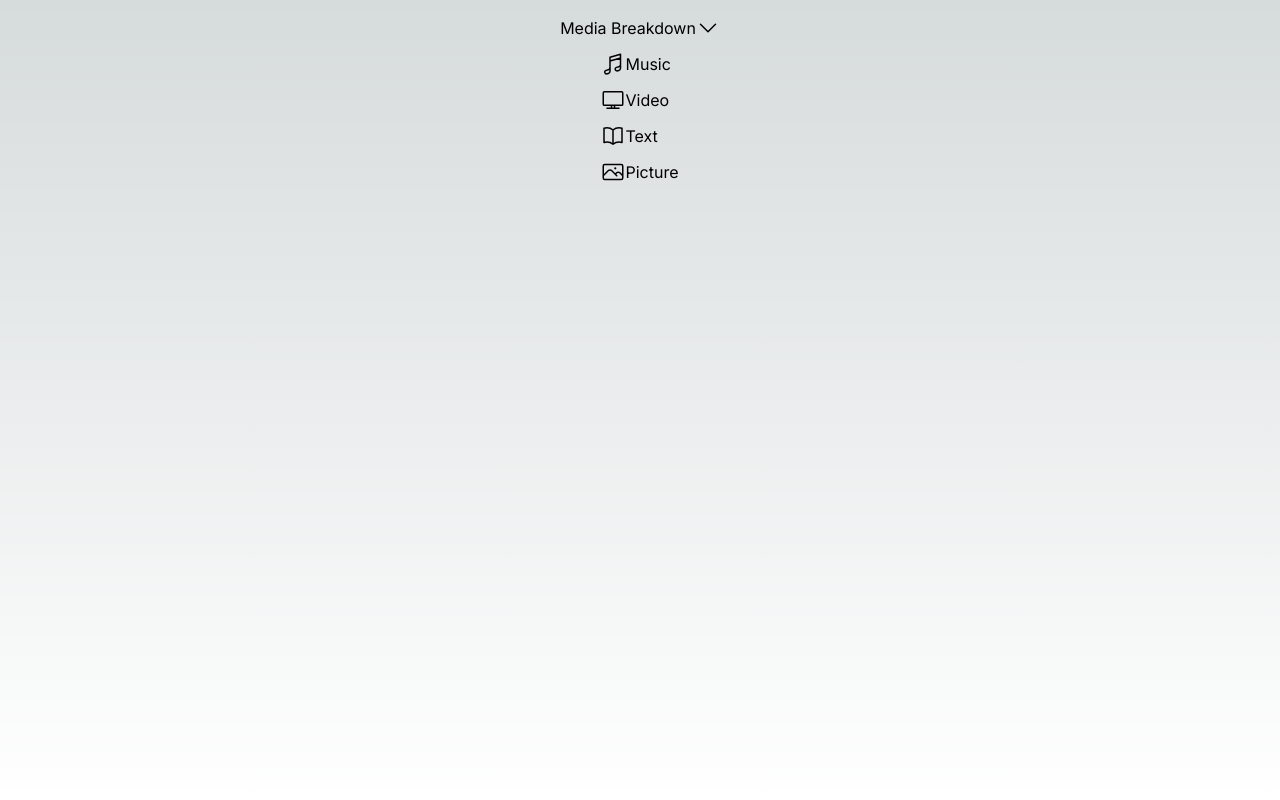
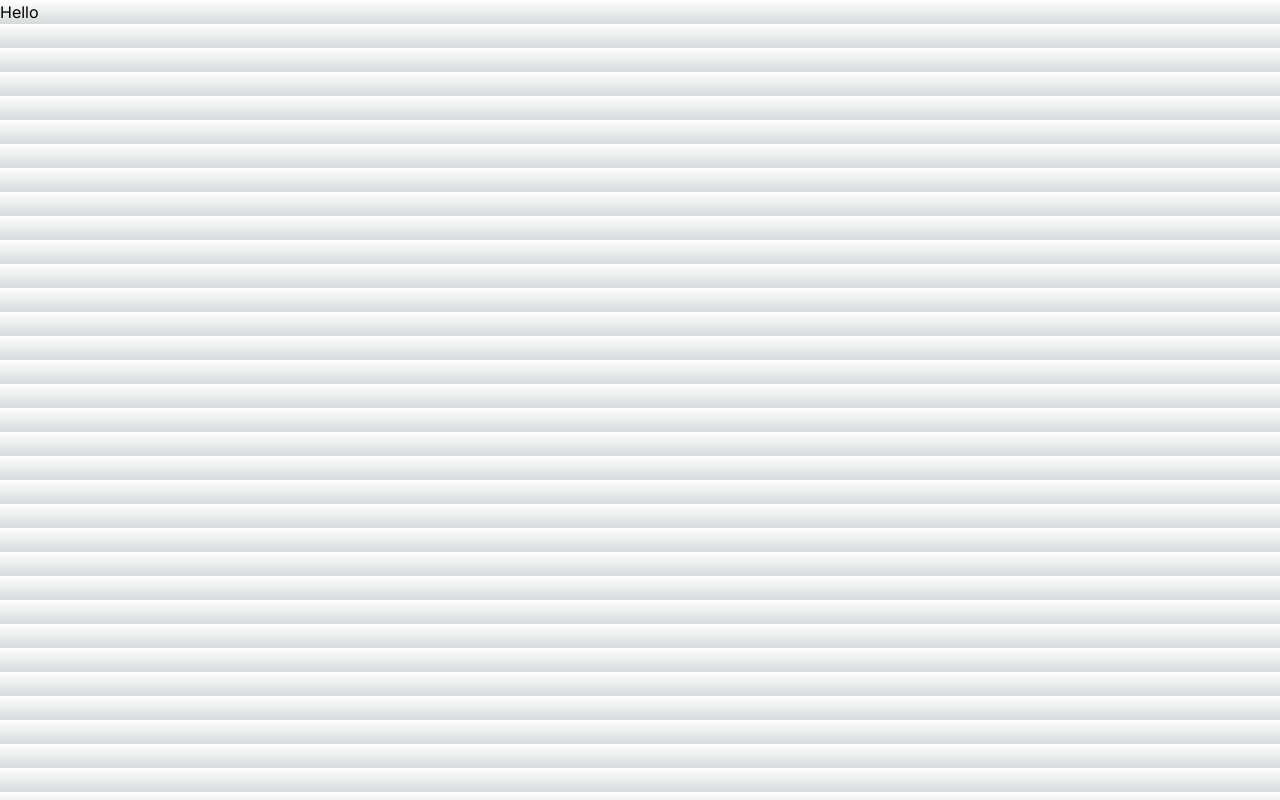
Before and after one commit to EvanBurriola/media-page, a Next.js app: page / in a window 1280 px wide. Built offline with nearby package versions, Linux system fonts and the light colour scheme.

Commit message:
route changes, media page visual update.

```diff
--- a/app/globals.css
+++ b/app/globals.css
@@ -19,7 +19,7 @@
 body {
   color: rgb(var(--foreground-rgb));
   background: linear-gradient(
-      to bottom,
+      to top,
       transparent,
       rgb(var(--background-end-rgb))
     )
--- a/app/layout.tsx
+++ b/app/layout.tsx
@@ -5,8 +5,8 @@ import "./globals.css";
 const inter = Inter({ subsets: ["latin"] });
 
 export const metadata: Metadata = {
-  title: "Create Next App",
-  description: "Generated by create next app",
+  title: "Evan Media",
+  description: "For CSCE445",
 };
 
 export default function RootLayout({
--- /dev/null
+++ b/app/media/page.tsx
@@ -0,0 +1,107 @@
+'use client'
+import Image from "next/image";
+import Button from "@/components/button";
+import Tree from "@/components/tree";
+import React, { useState } from "react"
+
+const treeData = [
+  {
+    key: "0",
+    label: "Music",
+    children: [
+      {
+        key: "0-0",
+        label: "Document 1-1",
+        children: [
+          {
+            key: "0-1-1",
+            label: "Document-0-1.doc",
+          },
+          {
+            key: "0-1-2",
+            label: "Document-0-2.doc",
+          },
+        ],
+      },
+    ],
+  },
+  {
+    key: "1",
+    label: "Video",
+    children: [
+      {
+        key: "1-0",
+        label: "document1.doc",
+      },
+      {
+        key: "0-0",
+        label: "documennt-2.doc",
+      },
+    ],
+  },
+  {
+    key: "2",
+    label: "Text",
+    children: [
+      {
+        key: "1-0",
+        label: "document1.doc",
+      }
+    ],
+  },
+  {
+    key: "3",
+    label: "Picture",
+    children: [
+      {
+        key: "1-0",
+        label: "document1.doc",
+      },
+      {
+        key: "0-0",
+        label: "documennt-2.doc",
+      },
+    ],
+  }
+];
+
+export default function MediaTree() {
+    // Have children nodes hidden by default
+    const [expand, setExpand] = useState(false);
+
+    const handleClick = () => {
+      setExpand(!expand);
+    };
+
+  const treeComponent = (expand : boolean) => {
+    if(expand == true){
+      return (
+        // "flex min-h-screen flex-col items-center justify-between p-24"
+        <main className="flex min-h-screen flex-col items-left p-4">
+          <div className="mb-3 flex flex-row">
+            <h1 className="select-none drop-shadow-2xl text-white">Media Breakdown</h1>
+            <svg onClick={handleClick} xmlns="http://www.w3.org/2000/svg" fill="none" viewBox="0 0 24 24" strokeWidth={1.5} stroke="currentColor" className="w-6 h-6 cursor-pointer select-none">
+            <path strokeLinecap="round" strokeLinejoin="round" d="m4.5 15.75 7.5-7.5 7.5 7.5" />
+            </svg>
+          </div>
+            <Tree treeData={treeData} expand={expand} />
+        </main>
+      );
+    } else{
+        return (
+          // "flex min-h-screen flex-col items-center justify-between p-24"
+          <main className="flex min-h-screen flex-col items-left p-4 bg-gradient-to-r from-blue-950 via-blue-900 to-blue-950">
+            <div className="mb-3 flex flex-row">
+              <h1 className="select-none text-white">Media Breakdown</h1>
+              <svg onClick={handleClick} xmlns="http://www.w3.org/2000/svg" fill="none" viewBox="0 0 24 24" strokeWidth={1.5} stroke="currentColor" className="w-6 h-6 cursor-pointer select-none">
+              <path strokeLinecap="round" strokeLinejoin="round" d="m19.5 8.25-7.5 7.5-7.5-7.5" />
+              </svg>
+            </div>
+            <Tree treeData={treeData} expand={expand} />
+          </main>
+        );
+      }
+  }
+
+  return treeComponent(expand);
+}
--- a/app/page.tsx
+++ b/app/page.tsx
@@ -1,107 +1,9 @@
-'use client'
-import Image from "next/image";
-import Button from "@/components/button";
-import Tree from "@/components/tree";
 import React, { useState } from "react"
 
-const treeData = [
-  {
-    key: "0",
-    label: "Music",
-    children: [
-      {
-        key: "0-0",
-        label: "Document 1-1",
-        children: [
-          {
-            key: "0-1-1",
-            label: "Document-0-1.doc",
-          },
-          {
-            key: "0-1-2",
-            label: "Document-0-2.doc",
-          },
-        ],
-      },
-    ],
-  },
-  {
-    key: "1",
-    label: "Video",
-    children: [
-      {
-        key: "1-0",
-        label: "document1.doc",
-      },
-      {
-        key: "0-0",
-        label: "documennt-2.doc",
-      },
-    ],
-  },
-  {
-    key: "2",
-    label: "Text",
-    children: [
-      {
-        key: "1-0",
-        label: "document1.doc",
-      }
-    ],
-  },
-  {
-    key: "3",
-    label: "Picture",
-    children: [
-      {
-        key: "1-0",
-        label: "document1.doc",
-      },
-      {
-        key: "0-0",
-        label: "documennt-2.doc",
-      },
-    ],
-  }
-];
-
-export default function Home() {
-    // Have children nodes hidden by default
-    const [expand, setExpand] = useState(false);
-
-    const handleClick = () => {
-      setExpand(!expand);
-    };
-
-  const treeComponent = (expand : boolean) => {
-    if(expand == true){
-      return (
-        // "flex min-h-screen flex-col items-center justify-between p-24"
-        <main className="flex min-h-screen flex-col items-center p-4">
-          <div className="mb-3 flex flex-row">
-            <h1 className="select-none">Media Breakdown</h1>
-            <svg onClick={handleClick} xmlns="http://www.w3.org/2000/svg" fill="none" viewBox="0 0 24 24" strokeWidth={1.5} stroke="currentColor" className="w-6 h-6 cursor-pointer select-none">
-            <path strokeLinecap="round" strokeLinejoin="round" d="m4.5 15.75 7.5-7.5 7.5 7.5" />
-            </svg>
-          </div>
-          <Tree treeData={treeData} expand={expand} />
-        </main>
-      );
-    } else{
-        return (
-          // "flex min-h-screen flex-col items-center justify-between p-24"
-          <main className="flex min-h-screen flex-col items-center p-4">
-            <div className="mb-3 flex flex-row">
-              <h1 className="select-none">Media Breakdown</h1>
-              <svg onClick={handleClick} xmlns="http://www.w3.org/2000/svg" fill="none" viewBox="0 0 24 24" strokeWidth={1.5} stroke="currentColor" className="w-6 h-6 cursor-pointer select-none">
-              <path strokeLinecap="round" strokeLinejoin="round" d="m19.5 8.25-7.5 7.5-7.5-7.5" />
-              </svg>
-            </div>
-            <Tree treeData={treeData} expand={expand} />
-          </main>
-        );
-      }
-  }
-
-  return treeComponent(expand);
+export default function Home(){
+    return (
+        <>
+            <h1>Hello</h1>
+        </>
+    )
 }
--- a/components/tree.tsx
+++ b/components/tree.tsx
@@ -9,11 +9,13 @@ export default function Tree({ treeData, expand}: any) {
 
   return (
     <>
+    <div className="">
       <ul>
         {treeData.map((node: any) => (
           <TreeNode node={node} key={node.key} expand={expand}/>
         ))}
       </ul>
+    </div>
     </>
   );
 }
--- a/components/tree_node.tsx
+++ b/components/tree_node.tsx
@@ -11,7 +11,7 @@ export type NodeProps = {
 };
 
 
-export default function TreeNode({ node, expand }: NodeProps,) {
+export default function TreeNode({ node, expand }: NodeProps) {
   const { key, children, label } = node;
 
   // Have children nodes hidden by default
@@ -35,7 +35,7 @@ export default function TreeNode({ node, expand }: NodeProps,) {
       return (
         <>
           <div onClick={handleClick} className="mb-3">
-            <span className="cursor-pointer select-none">{label}</span>
+            <span className="cursor-pointer select-none text-2xl">{label}</span>
           </div>
           <ul className="pl-3 border-l border-black">
             {showChildren && <Tree treeData={children} expand={expand} />}
@@ -47,7 +47,7 @@ export default function TreeNode({ node, expand }: NodeProps,) {
       return (
         <>
           <div onClick={handleClick} className="mb-3">
-            <span className="select-none">{label}</span>
+            <span className="select-none text-xl">{label}</span>
           </div>
           <ul className="pl-3 border-l border-black">
             {showChildren && <Tree treeData={children} expand={expand} />}
@@ -61,7 +61,7 @@ export default function TreeNode({ node, expand }: NodeProps,) {
           <svg xmlns="http://www.w3.org/2000/svg" fill="none" viewBox="0 0 24 24" strokeWidth={1.5} stroke="currentColor" className="w-6 h-6 cursor-pointer">
             <path strokeLinecap="round" strokeLinejoin="round" d={svg} />
           </svg>
-          <span className="cursor-pointer select-none transition-all duration-300 ease-in hover:text-cyan-600 hover:font-bold"> {label}</span>
+          <span className="cursor-pointer select-none transition-all duration-300 ease-in text-white hover:text-cool-gray hover:font-bold text-3xl"> {label}</span>
         </div>
         <ul className="pl-3 border-l border-black">
           {showChildren && <Tree treeData={children} expand={expand} />}
--- a/tailwind.config.ts
+++ b/tailwind.config.ts
@@ -7,6 +7,13 @@ const config: Config = {
     "./app/**/*.{js,ts,jsx,tsx,mdx}",
   ],
   theme: {
+    colors: {
+      'tea-green': '#cae7b9',
+      'flax': '#f3de8a',
+      'coral-pink': '#eb9486',
+      'cool-gray': '#7E7F9A',
+      'cadet-gray': '#97A7B3'
+    },
     extend: {
       backgroundImage: {
         "gradient-radial": "radial-gradient(var(--tw-gradient-stops))",
```
